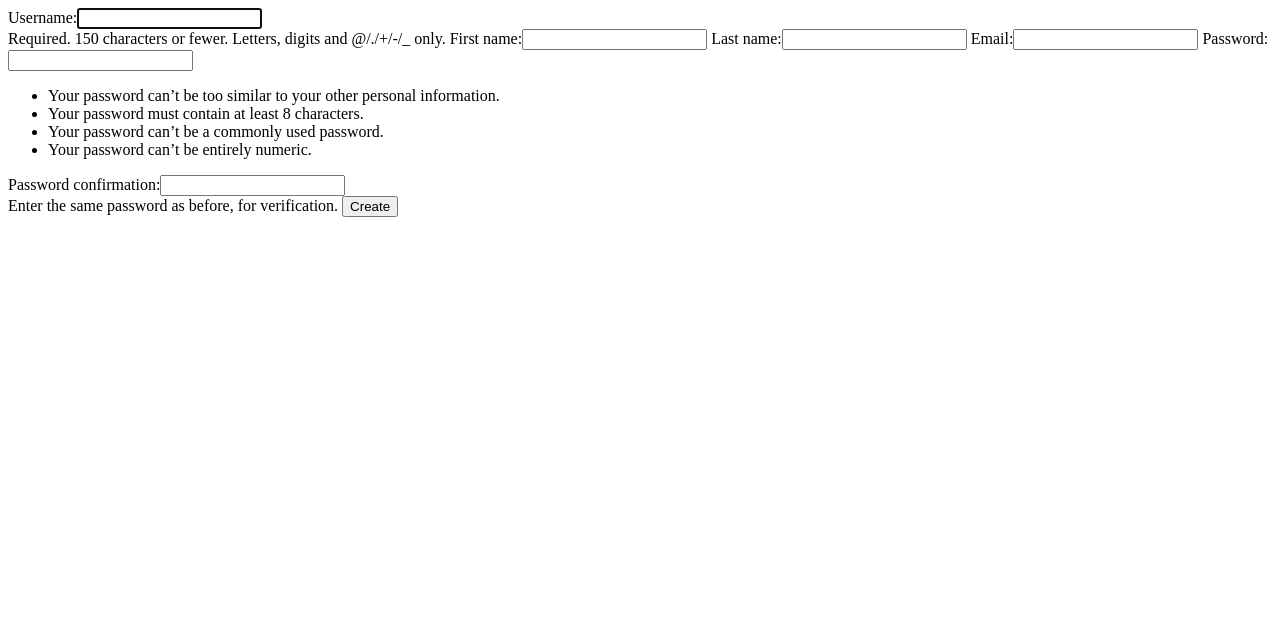
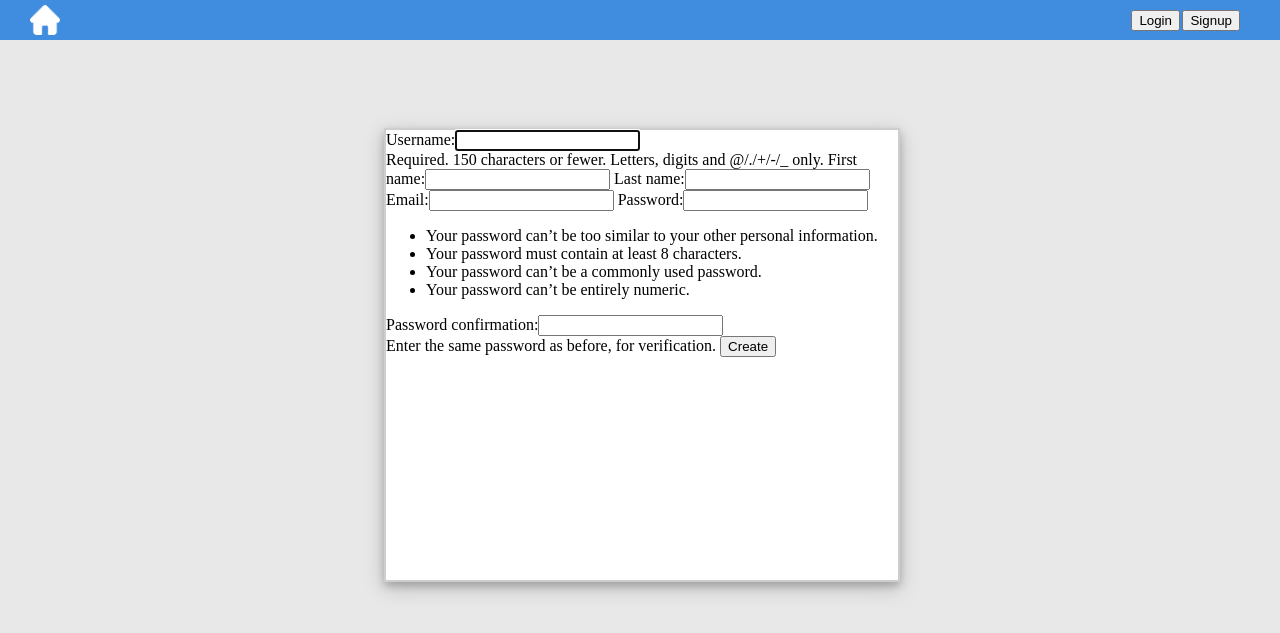
Before and after one commit to Yonggiee/Django-Blog, a Django app: a page that uses project/blog/templates/user_new.html in a window 1280 px wide. Shown: the top 633 px of the page. Run offline with Django 3.2, Linux system fonts and the light colour scheme; parts of the project's set-up code (start-up, migrations or seed data) failed here and were passed over.

Commit message:
add css for new user midway

```diff
--- a/project/blog/blog/views.py
+++ b/project/blog/blog/views.py
@@ -63,6 +63,8 @@ class HomeView(ListView):
             password = request.POST['password']
             new_user = authenticate(username=username, password=password)
             login(self.request, new_user)
+        elif 'signup' in self.request.POST:
+            return HttpResponseRedirect(reverse('user_new'))
         return HttpResponseRedirect(self.request.path_info)
 
 class PostDetailedView(DetailView):
@@ -92,6 +94,8 @@ class PostDetailedView(DetailView):
             password = request.POST['password']
             new_user = authenticate(username=username, password=password)
             login(self.request, new_user)
+        elif 'signup' in self.request.POST:
+            return HttpResponseRedirect(reverse('user_new'))
         else:
             form = CommentForm(request.POST)
             if request.user.is_anonymous:
@@ -104,7 +108,6 @@ class PostDetailedView(DetailView):
                 comment.save(using='PostsAndComments')
 
                 return HttpResponseRedirect(self.request.path_info)
-
             else:
                 return HttpResponse(form.errors) ##todo
 
--- a/project/blog/static/styles.css
+++ b/project/blog/static/styles.css
@@ -7,7 +7,21 @@
     top: 0px;
 }
 
-.login-logout{
+.login-button{
+    display: inline-block;
+    right: 40px;
+    margin-top: 10px;
+    position: absolute;
+}
+
+.logout-button{
+    display: inline-block;
+    right: 100px;
+    margin-top: 10px;
+    position: absolute;
+}
+
+.goto-signup-button{
     display: inline-block;
     right: 40px;
     margin-top: 10px;
@@ -299,3 +313,18 @@ td{
     margin-left: 45%;
     margin-bottom: 10px;
 }
+
+/* signup view */
+
+.signup{
+    height: 450px;
+    margin-top: 10%;
+    margin-left: 30%;
+    width: 40%;
+    background-position: center center;
+    border-style: solid;
+    border-width: 2px;
+    border-color: rgb(206, 206, 206);
+    box-shadow: 0 4px 8px 0 rgba(0, 0, 0, 0.2), 0 6px 20px 0 rgba(0, 0, 0, 0.19);
+    background-color: white;
+}
--- a/project/blog/templates/base_layout.html
+++ b/project/blog/templates/base_layout.html
@@ -17,15 +17,19 @@
         </a>
 
         {% if user.is_authenticated %}
-        <form class="login-logout" method="post">
+        <form class="login-button" method="post">
             {% csrf_token %}
             <input type="submit" value="Logout" name="logout">
         </form>
         {% else %}
-        <form class="login-logout" method="post">
+        <form class="logout-button" method="post">
             {% csrf_token %}
             {{ login_form }}
             <input type="submit" value="Login" name="login">
+        </form>
+        <form class="goto-signup-button" method="post">
+            {% csrf_token %}
+            <input type="submit" value="Signup" name="signup">
         </form>
         {% endif %}
     </div>
--- a/project/blog/templates/user_login.html
+++ b/project/blog/templates/user_login.html
@@ -4,6 +4,7 @@
 
 {% block content %}
 
+{% if not user.is_authenticated %}
 <div class="login-user">
     <form method="post">
         {% csrf_token %}
@@ -21,5 +22,6 @@
         </div>
     </form>
 </div>
+{% endif %}
 
 {% endblock %}
--- a/project/blog/templates/user_new.html
+++ b/project/blog/templates/user_new.html
@@ -1,13 +1,11 @@
-<!DOCTYPE html>
-<html>
+{% extends 'base_layout.html' %}
 
-<head>
-    <meta charset="utf-8">
-    <title>New User</title>
-</head>
+{% block title %} Login {% endblock %}
 
-<body>
-    <form class="user_form" method="post">
+{% block content %}
+
+<div class="signup">
+    <form method="post">
         {% csrf_token %}
         {{ form }}
         <input type="submit" value="Create">
@@ -27,6 +25,6 @@
     </div>
     {% endfor %}
     {% endif %}
-</body>
+</div>
 
-</html>
+{% endblock %}
```
Also changed, not shown: project/blog/comment/forms.py (+0 -7 lines).
